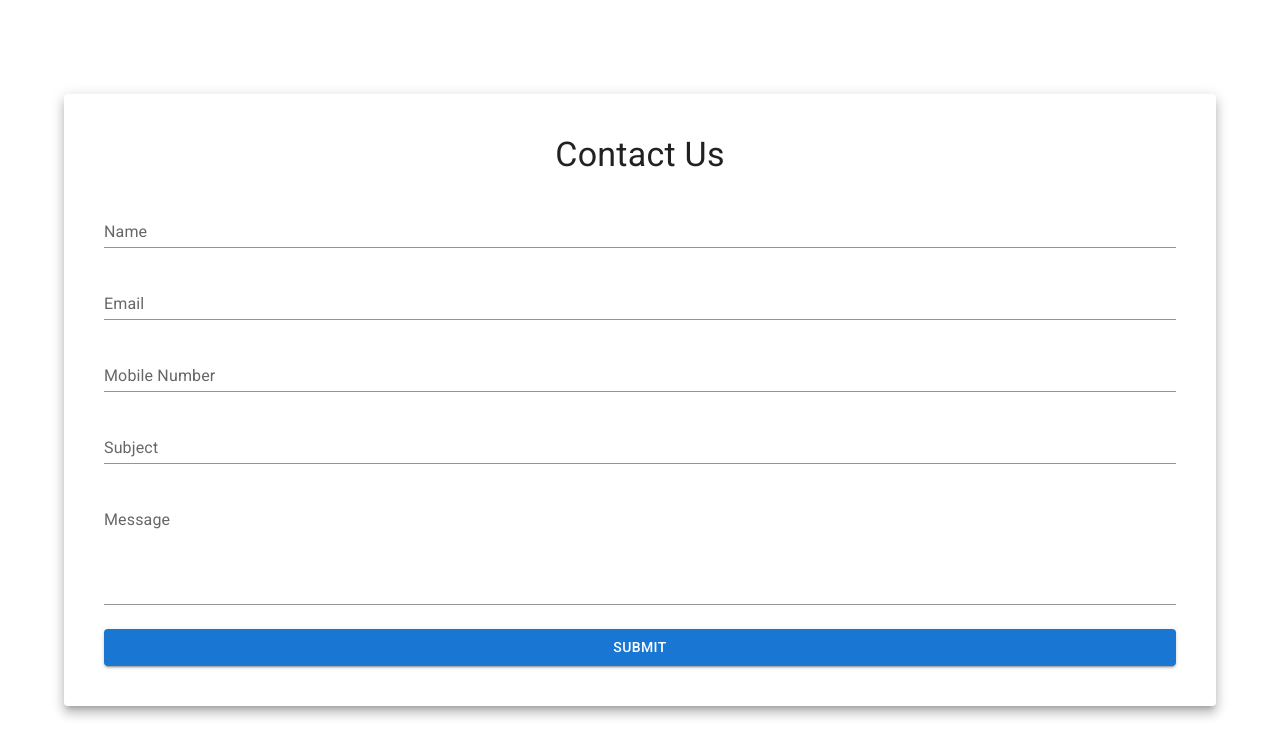
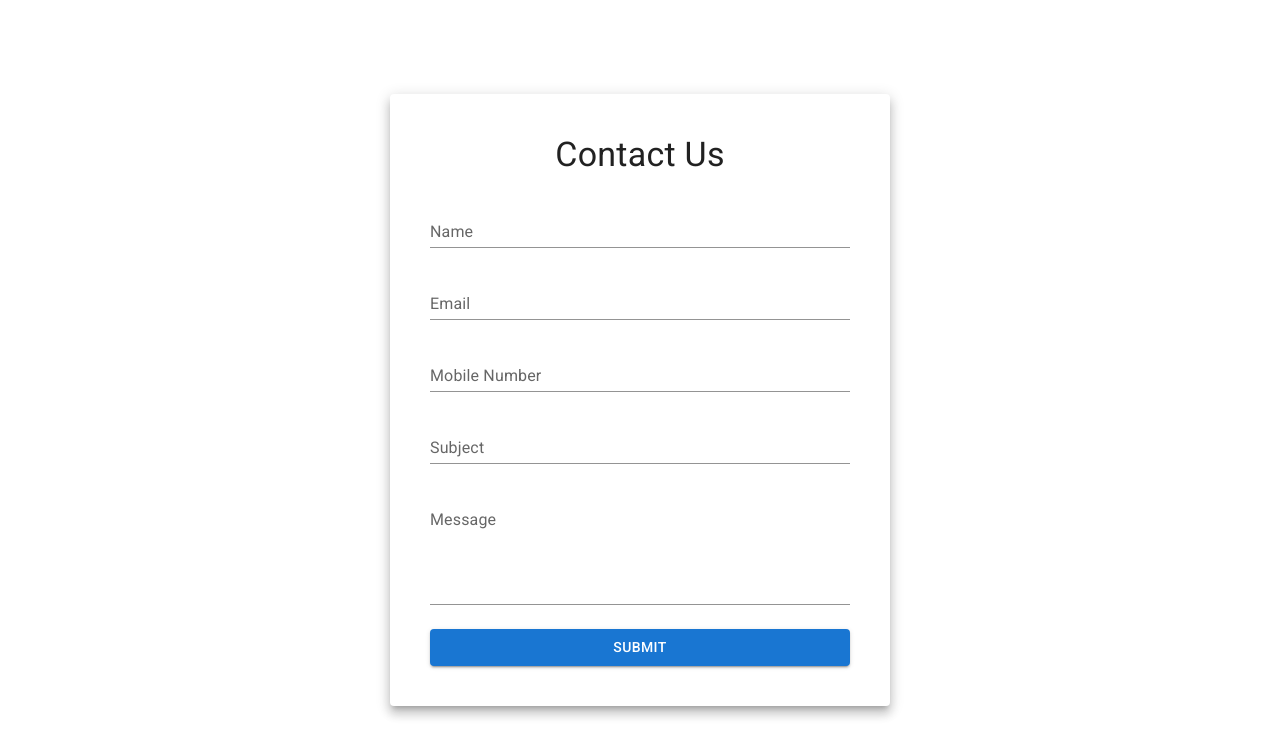
Before and after one commit to Prakhar-Agarwal-byte/ecell-task-1, a React (Create React App) app: page / in a window 1280 px wide. Shown: the top 756 px of the page. Built offline with nearby package versions, Linux system fonts and the light colour scheme.

Commit message:
fix width
Signed-off-by: Prakhar <“prakharagarwal3031@gmail.com”>

```diff
--- a/src/App.js
+++ b/src/App.js
@@ -49,8 +49,8 @@ const App = () => {
         direction="column"
         sx={{ minHeight: "100vh" }}
       >
-        <Grid item xs={12} width="100%" maxWidth={400}>
-          <Card sx={{ padding: 5 }} raised>
+        <Grid item xs={12} width="100%">
+          <Card sx={{ padding: 5, maxWidth: "500px", marginX: "auto" }} raised>
             <form noValidate onSubmit={handleSubmit(onSubmit)}>
               <Grid
                 container
```
